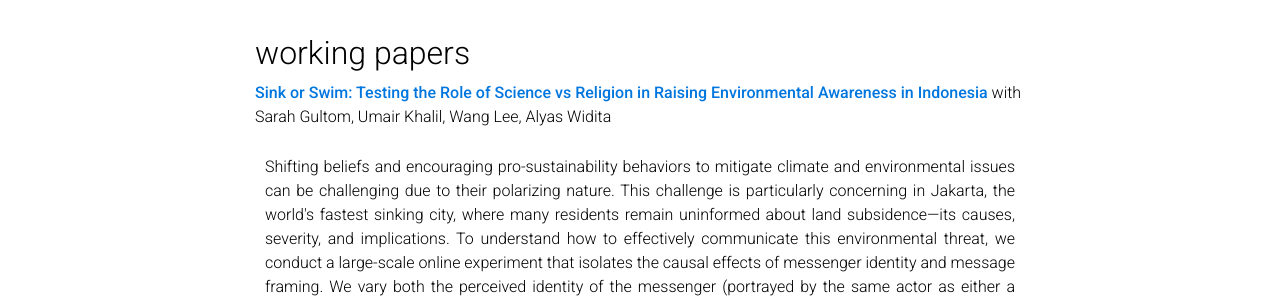
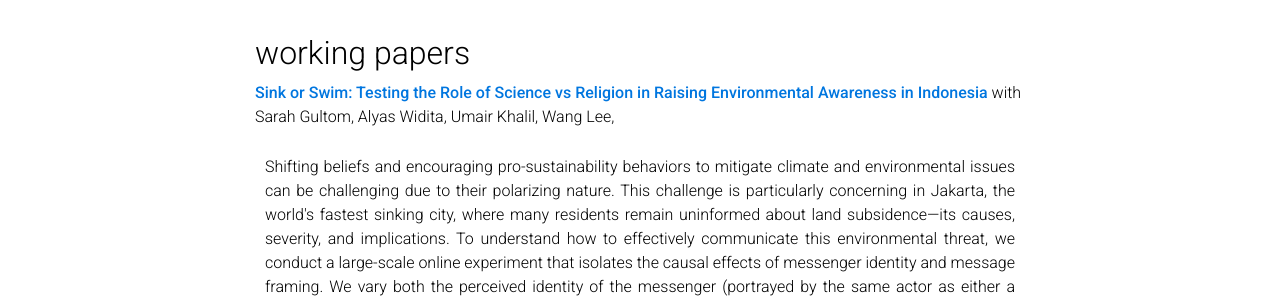
Before and after one commit to armandsim/armandsim.github.io, a Jekyll site: the page built from _pages/research.md, in a window 1280 px wide and 900 px high, scrolled down 1176 px. Shown: the part 177-477 px from the top of the window. Built offline with Jekyll 4.4.1, drawn with Linux system fonts in a browser that asks for light colours; comment, search, counter and statistics services are not loaded; a style sheet for code colours, icons or effects is not loaded.

```diff
--- a/_pages/research.md
+++ b/_pages/research.md
@@ -78,7 +78,7 @@ The paper measures the effect of child market work on the long-term growth of hu
 
 ## working papers
 
-**[Sink or Swim: Testing the Role of Science vs Religion in Raising Environmental Awareness in Indonesia](/docs/jakarta_draft.pdf)** with Sarah Gultom, Umair Khalil, Wang Lee, Alyas Widita
+**[Sink or Swim: Testing the Role of Science vs Religion in Raising Environmental Awareness in Indonesia](/docs/jakarta_draft.pdf)** with Sarah Gultom, Alyas Widita, Umair Khalil, Wang Lee,
 <br>
 
 <div class="abstract-content">
```
